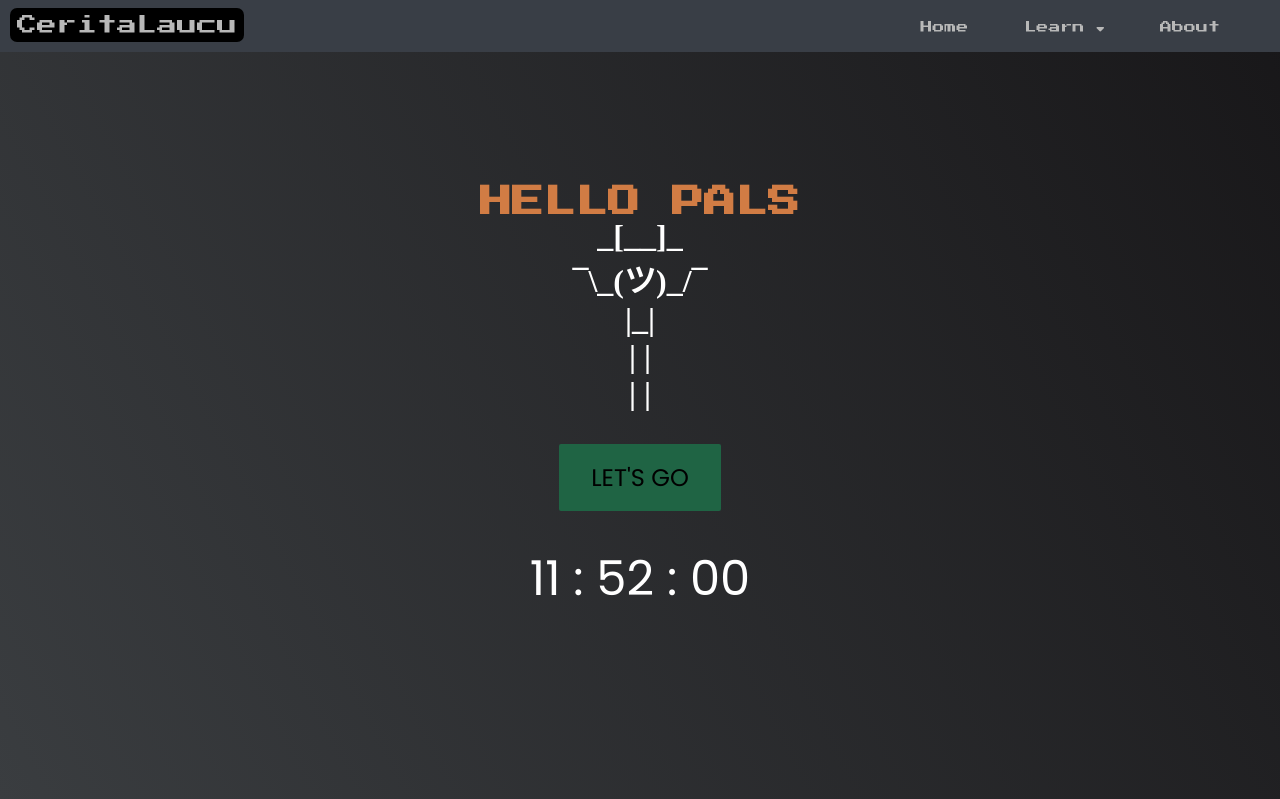
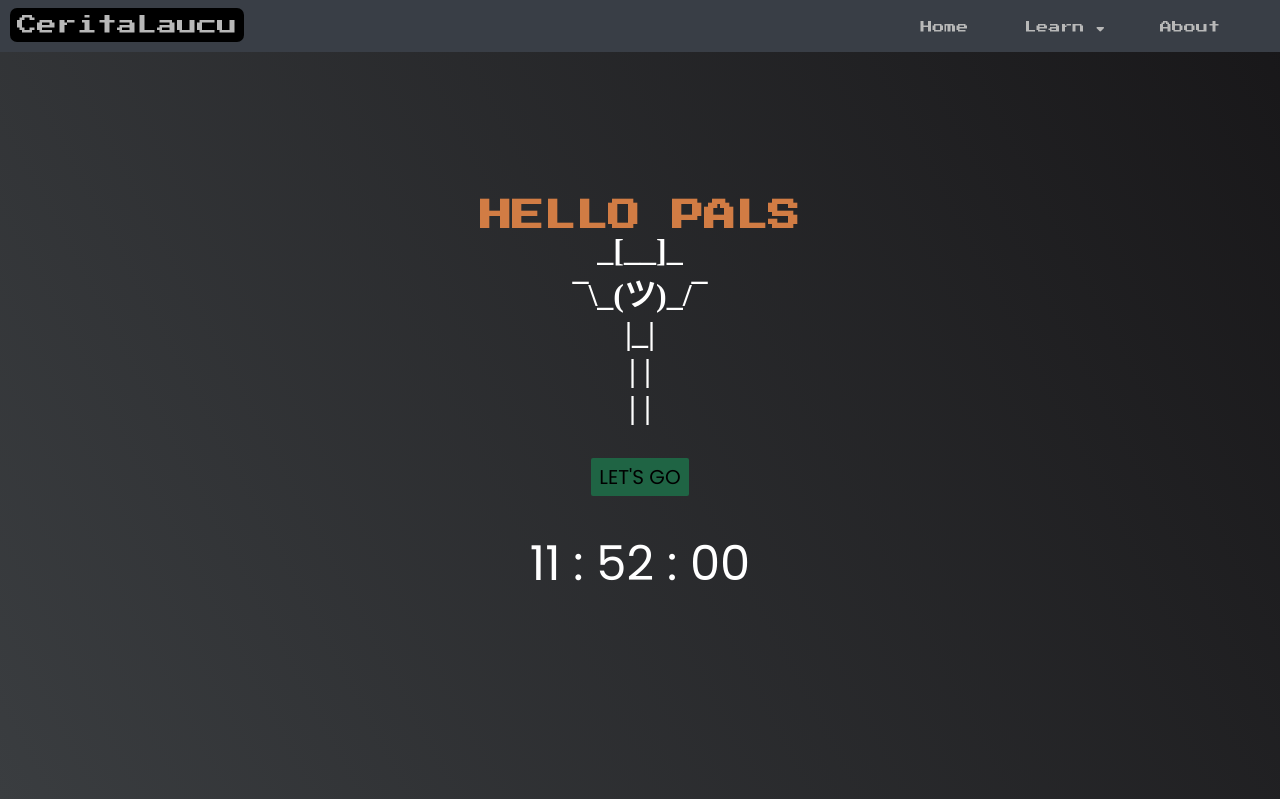
Before and after one commit to ceritalaucu/ceritalaucu.github.io, a PHP site: page / in a window 1280 px wide. Shown: the top 799 px of the page. Run offline with PHP 8.4, Linux system fonts and the light colour scheme; some libraries are stand-ins or nearby versions; some web fonts are replaced.

Commit message:
changes edited files

```diff
--- a/index.css
+++ b/index.css
@@ -106,11 +106,11 @@
 }
 .bh-btn{
 	margin-top:2rem;
-	padding:1rem 2rem;
+	padding:.25rem .5rem;
 	border-radius:2px;
 	background:#1f6444;
 	font-family:"Poppins",cursive;
-	font-size:1.5rem;
+	font-size:1.25rem;
 }
 #nowTime{
 	margin-top:2rem;
```
